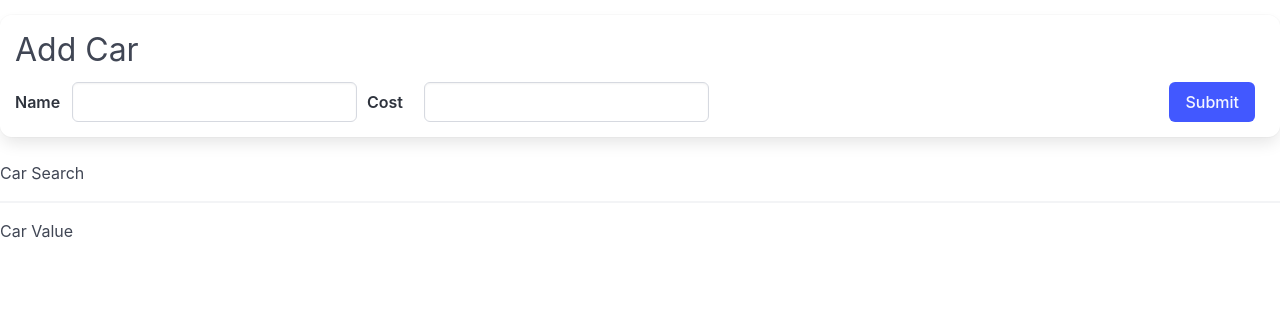
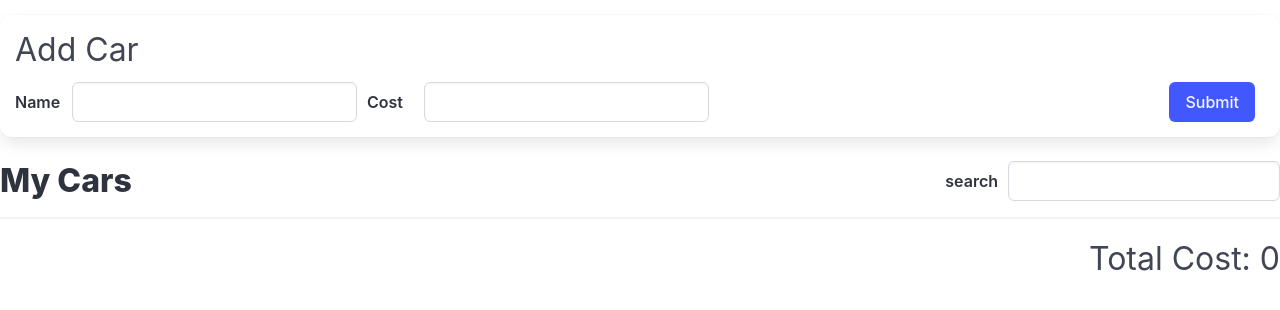
Before and after one commit to KaranMeghe/Cars, a React (Vite) app in the folder CARS/: page / in a window 1280 px wide. Shown: the top 310 px of the page. Built offline with nearby package versions, Linux system fonts and the light colour scheme.

Commit message:
feat: total cost will update

```diff
--- a/CARS/src/Redux/slices/carsSlice.js
+++ b/CARS/src/Redux/slices/carsSlice.js
@@ -9,7 +9,7 @@ const carsSlice = createSlice({
 
   reducers: {
     changeSearchTerm(state, action) {
-      state.cars = action.payload;
+      state.searchTerm = action.payload;
     },
 
     addCars(state, action) {
--- a/CARS/src/components/CarList.jsx
+++ b/CARS/src/components/CarList.jsx
@@ -5,7 +5,11 @@ const CarList = () => {
   const dispatch = useDispatch();
 
   const cars = useSelector((state) => {
-    return state.cars.data;
+    const { data, searchTerm } = state.cars;
+
+    return data.filter((car) => {
+      return car.name.toLowerCase().includes(searchTerm.toLowerCase());
+    });
   });
 
   console.log(cars);
--- a/CARS/src/components/CarSearch.jsx
+++ b/CARS/src/components/CarSearch.jsx
@@ -1,5 +1,33 @@
+import { useDispatch, useSelector } from "react-redux";
+import { changeSearchTerm } from "../Redux/store";
+
 const CarSearch = () => {
-  return <div>Car Search</div>;
+  const dispatch = useDispatch();
+
+  const searchTerm = useSelector((state) => {
+    return state.cars.searchTerm;
+  });
+
+  const handleSearchTermChange = (event) => {
+    return dispatch(changeSearchTerm(event.target.value));
+  };
+
+  return (
+    <div className="list-header">
+      <h3 className="title is-3">My Cars</h3>
+      <div className="search field is-horizontal">
+        <label htmlFor="" className="label">
+          search
+        </label>
+        <input
+          type="text"
+          className="input"
+          value={searchTerm}
+          onChange={handleSearchTermChange}
+        />
+      </div>
+    </div>
+  );
 };
 
 export default CarSearch;
--- a/CARS/src/components/CarValue.jsx
+++ b/CARS/src/components/CarValue.jsx
@@ -1,5 +1,18 @@
+import { useSelector } from "react-redux";
 const CarValue = () => {
-  return <div>Car Value</div>;
+  const totalCost = useSelector((state) => {
+    const { data, searchTerm } = state.cars;
+
+    const filteredCars = data.filter((car) => {
+      return car.name.toLowerCase().includes(searchTerm.toLowerCase());
+    });
+
+    return filteredCars.reduce((acc, car) => {
+      return acc + car.cost;
+    }, 0);
+  });
+
+  return <div className="car-value">Total Cost: {totalCost}</div>;
 };
 
 export default CarValue;
```
